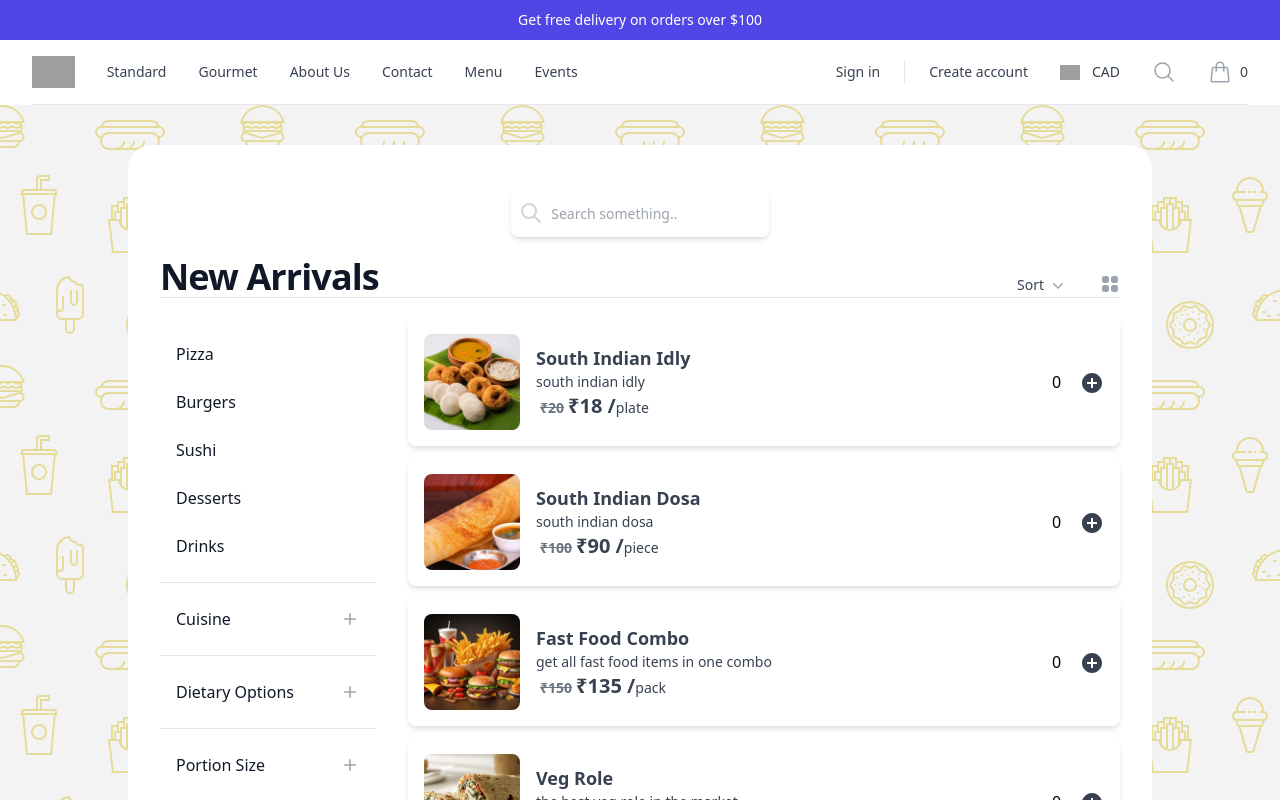
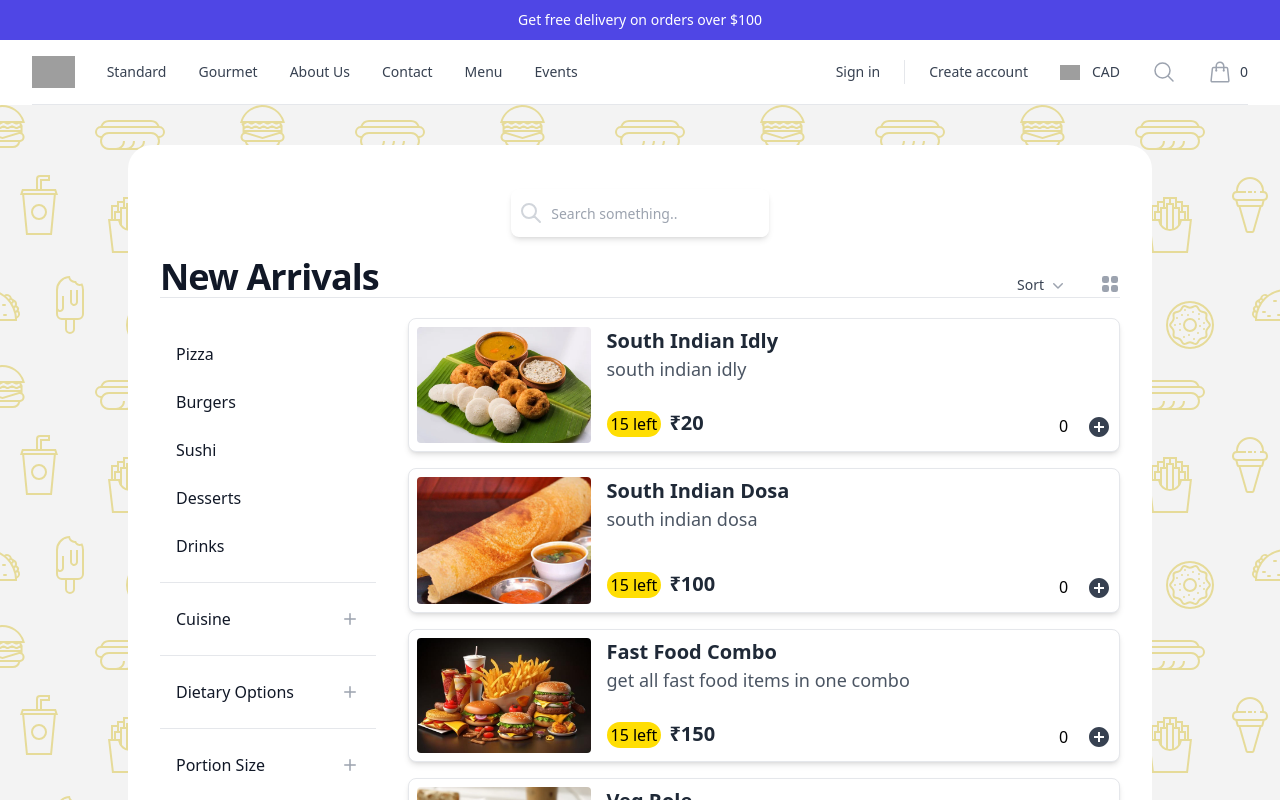
Before and after one commit to Adarshsingh7/food-court, a React (Vite) app: page /menu in a window 1280 px wide. Shown: the top 800 px of the page. Built offline with nearby package versions, Linux system fonts and the light colour scheme; grey boxes are pictures that could not be loaded.

Commit message:
updating the product list

```diff
--- a/src/components/Cart.tsx
+++ b/src/components/Cart.tsx
@@ -6,9 +6,10 @@ import {
   DialogPanel,
   DialogTitle,
 } from "@headlessui/react";
-import { XMarkIcon } from "@heroicons/react/24/outline";
 import { FC, useEffect } from "react";
 import { useDispatch, useSelector } from "react-redux";
+
+import { XMarkIcon } from "@heroicons/react/24/outline";
 import { AppDispatch, RootState } from "../store.ts";
 import { CartItemType } from "../types/cartType.ts";
 import QuantityButton from "./QuantityButtons.tsx";
--- a/src/components/ProductList.tsx
+++ b/src/components/ProductList.tsx
@@ -10,7 +10,7 @@ interface ProductListProps {
   item: itemType;
 }
 
-const ProductList: FC<ProductListProps> = ({ item }) => {
+export const ProductList: FC<ProductListProps> = ({ item }) => {
   const cartItems = useSelector((state: RootState) => state.cart.items);
   const cartItem = cartItems.find((cartItem) => cartItem.itemId === item.id);
 
@@ -65,4 +65,46 @@ const ProductList: FC<ProductListProps> = ({ item }) => {
   );
 };
 
-export default ProductList;
+const ProductList2: FC<ProductListProps> = function ({ item }) {
+  const cartItems = useSelector((state: RootState) => state.cart.items);
+  const cartItem = cartItems.find((cartItem) => cartItem.itemId === item.id);
+
+  return (
+    <div className="mb-1 flex rounded-lg border border-gray-200 bg-white p-2 shadow-md">
+      <img
+        src={item.src}
+        alt={item.productName}
+        className="h-full w-32 rounded object-cover md:w-1/3 lg:w-1/4"
+      />
+      <div className="ml-4 flex w-full flex-col justify-between">
+        <div>
+          <h3 className="text-sm font-semibold text-gray-800 sm:text-base md:text-lg lg:text-xl capitalize">
+            {item.productName}
+          </h3>
+          <p className="text-[10px] text-gray-600 sm:text-xs md:text-base lg:text-lg">
+            {item.description}
+          </p>
+        </div>
+        <div className="mt-2 flex items-center">
+          <div className="flex justify-between w-full">
+            <div>
+              <span className="rounded-full bg-yellow px-1 py-0.5 text-[8px] text-yellow-900 md:text-sm lg:text-base">
+                15 left
+              </span>
+              <span className="ml-2 text-sm font-semibold text-gray-800 sm:text-base md:text-lg lg:text-xl">
+                ₹{item.price}
+              </span>
+            </div>
+            {cartItem ? (
+              <QuantityButton quantity={cartItem.quantity} itemId={item.id} />
+            ) : (
+              <QuantityButton quantity={0} itemId={item.id} />
+            )}
+          </div>
+        </div>
+      </div>
+    </div>
+  );
+};
+
+export default ProductList2;
```
Also changed, not shown: src/pages/Hero.tsx (+6 -5 lines).
